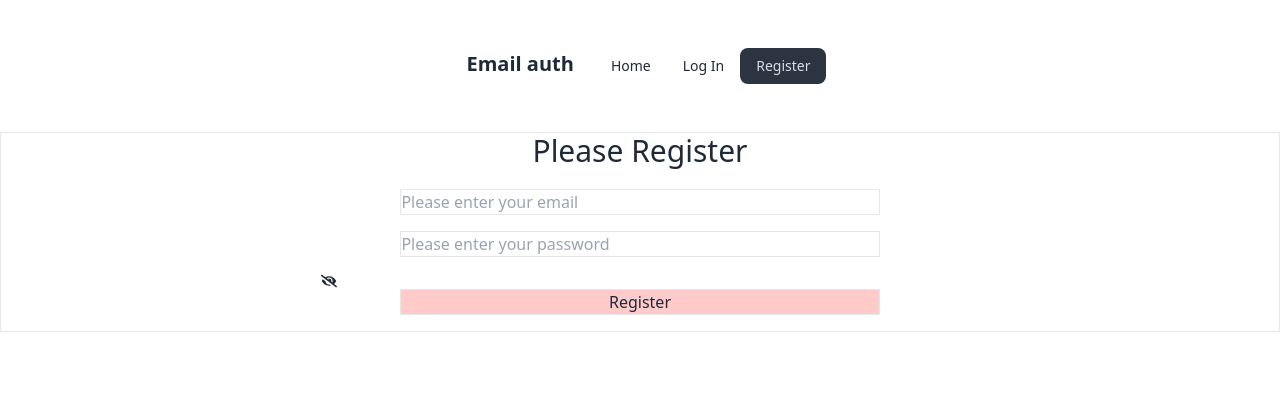
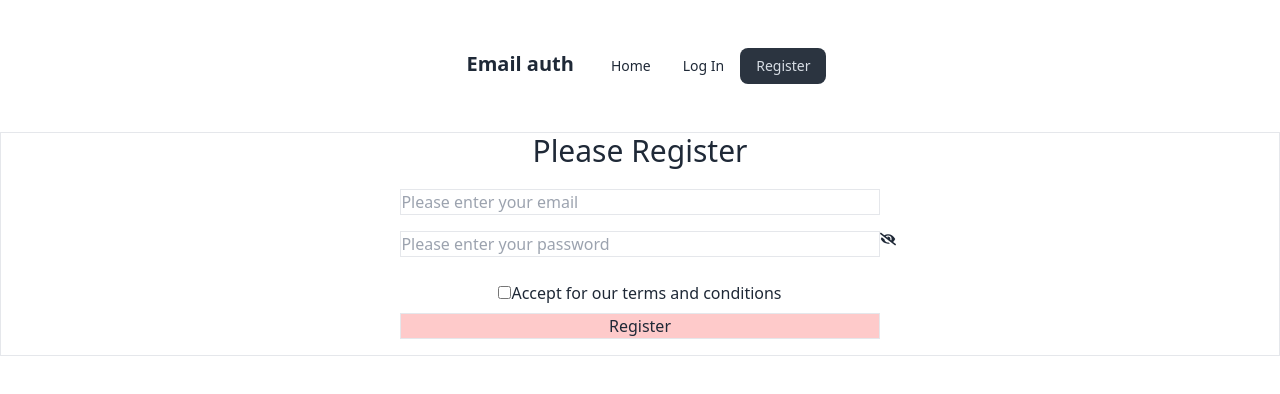
Before and after one commit to imrulkayes2/email-password-authentication, a React (Vite) app: page /register in a window 1280 px wide. Shown: the top 394 px of the page. Built offline with nearby package versions, Linux system fonts and the light colour scheme.

Commit message:
added Accept Terms And Conditions

```diff
--- a/src/Components/Register/Register.jsx
+++ b/src/Components/Register/Register.jsx
@@ -11,7 +11,8 @@ const Register = () => {
         e.preventDefault();
         const email = e.target.email.value;
         const password = e.target.password.value;
-        console.log(email, password);
+        const check = e.target.terms.checked;
+        console.log(email, password, check);
         setRegisterError('');
         setSuccess('');
         if (password.length < 6) {
@@ -20,6 +21,10 @@ const Register = () => {
         }
         else if (!/[A-Z]/.test(password)) {
             setRegisterError('password should contain atleast one number and one special character"');
+            return;
+        }
+        else if (!check) {
+            setRegisterError("Please, At first Accept our terms and condition");
             return;
         }
         createUserWithEmailAndPassword(auth, email, password)
@@ -38,15 +43,21 @@ const Register = () => {
                 <h3 className=" text-3xl mb-5">Please Register</h3>
                 <form onSubmit={handleSubmited}>
                     <input className="border w-3/4 mb-4" type="email" name="email" placeholder="Please enter your email" id="" required /><br />
-                    <input className="border w-3/4 mb-4"
+                    <div className="relative">
+                        <input className="border w-3/4"
                             type={showPassword ? "text" : "password"}
                             placeholder="Please enter your password"
                             name="password"
                             id="" required />
-                    <span onClick={() => setShowPassword(!showPassword)}>
+                        <span className="absolute" onClick={() => setShowPassword(!showPassword)}>
                             {
                                 showPassword ? <FaEye /> : <FaEyeSlash />
                             }</span>
+                    </div> <br />
+                    <div className="mb-2 mr-15">
+                        <input type="checkbox" name="terms" id="" />
+                        <label htmlFor="terms">Accept for our terms and conditions</label>
+                    </div>
                     <input className=" bg-red-200 w-3/4 mb-4 border" type="submit" value="Register" />
                     {
                         success && <p className="text-green-600">{success}</p>
```
Lines whose indentation alone changed are shown as unchanged.
